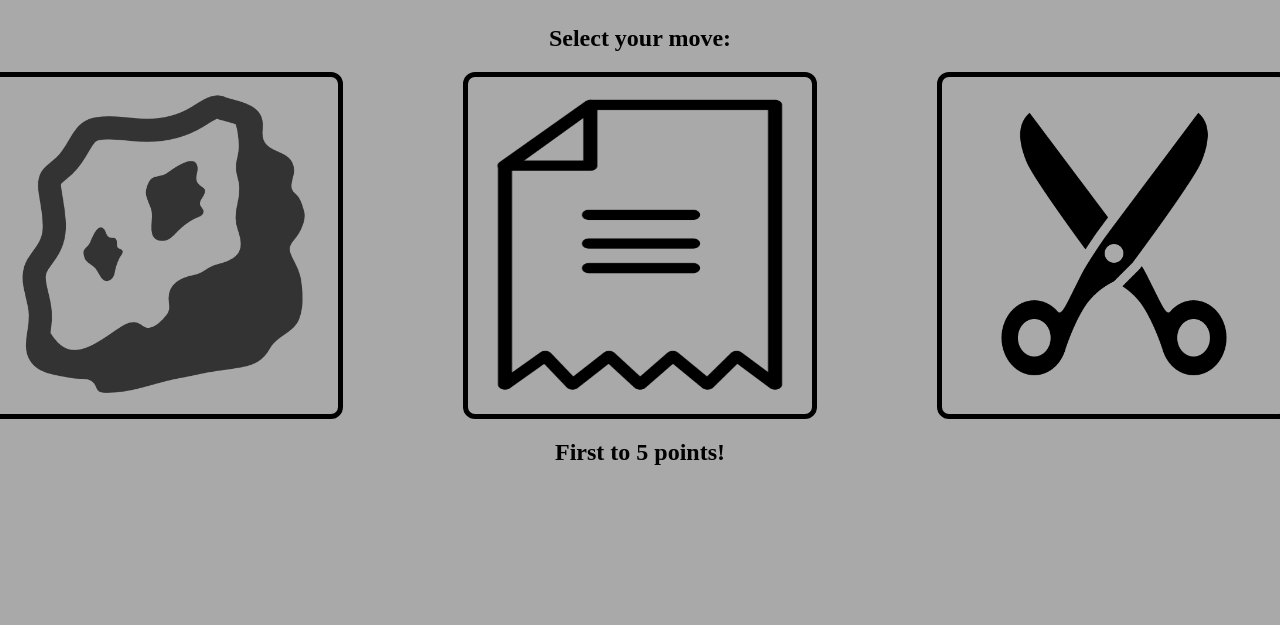
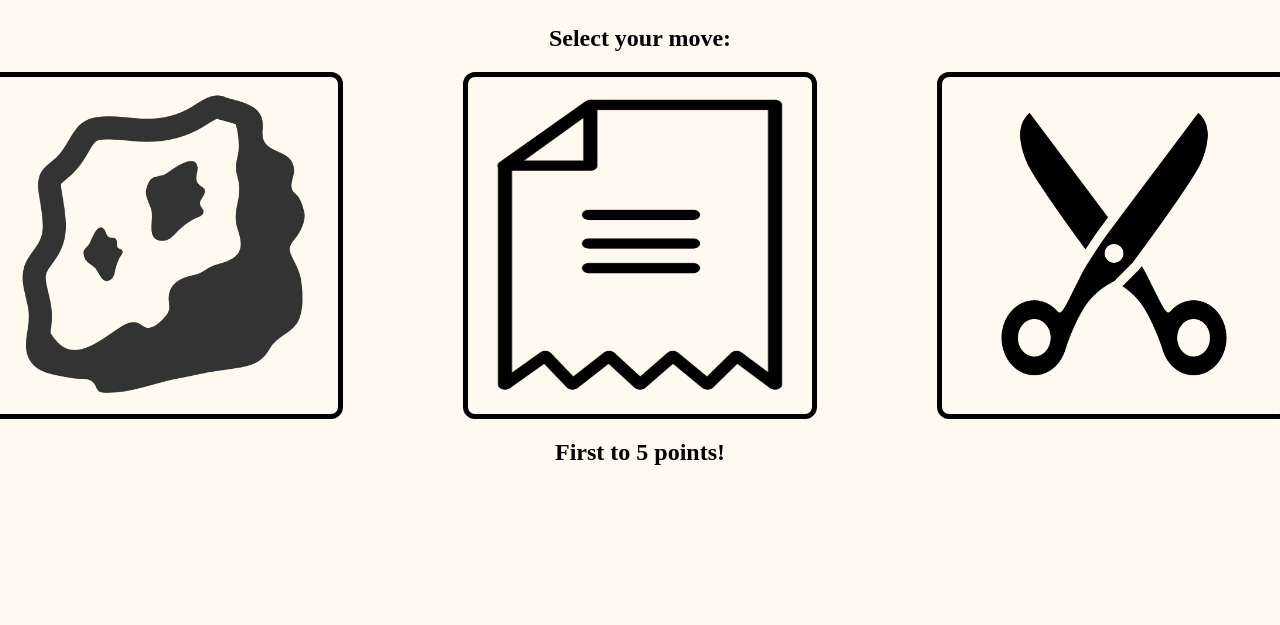
Before and after one commit to Max-dot668/rock-paper-scissors, a plain HTML site: page index.html in a window 1280 px wide. Shown: the part 191-816 px from the top of the page. Drawn offline with Linux system fonts and the light colour scheme.

Commit message:
Restore body background color to #fffaf0 for improved aesthetics

```diff
--- a/style.css
+++ b/style.css
@@ -1,5 +1,5 @@
 body {
-    background-color: darkgray;
+    background-color: #fffaf0;
     color: black;
     text-align: center;
     display: flex;
```
